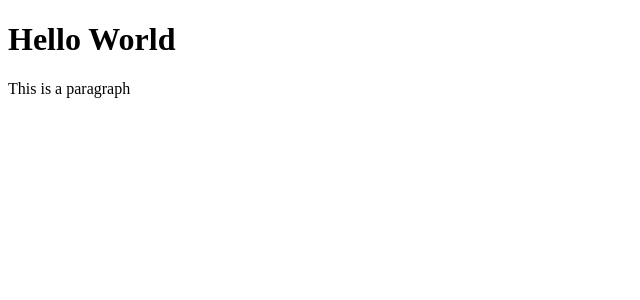
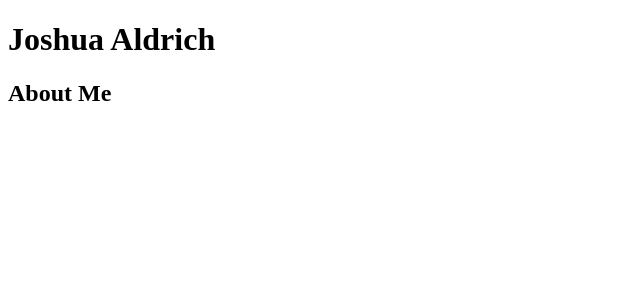
Before and after one commit to JoshuaAldrich/react-portfolio, a JavaScript app: page / in a window 1280 px wide. Shown: the top 300 px of the page, without its empty margins (0-640 px from the left). Built offline with nearby package versions, Linux system fonts and the light colour scheme.

Commit message:
Created About Nav App components

```diff
--- /dev/null
+++ b/src/components/About.js
@@ -0,0 +1,5 @@
+const About = () => {
+  return <h2>About Me</h2>;
+};
+
+export default About;
--- /dev/null
+++ b/src/components/App.js
@@ -0,0 +1,13 @@
+import Nav from "./Nav";
+import About from "./About";
+
+const App = () => {
+  return (
+    <>
+      <Nav />
+      <About />
+    </>
+  );
+};
+
+export default App;
--- /dev/null
+++ b/src/components/Nav.js
@@ -0,0 +1,5 @@
+const Nav = () => {
+  return <h1>Joshua Aldrich</h1>;
+};
+
+export default Nav;
--- a/src/index.js
+++ b/src/index.js
@@ -1,11 +1,9 @@
 import { createRoot } from "react-dom/client";
+import App from "./components/App";
 
 const container = document.getElementById("root");
 const root = createRoot(container);
 
-root.render(
-  <>
-    <h1>Hello World</h1>
-    <p>This is a paragraph</p>
-  </>
-);
+//components
+
+root.render(<App />);
```
